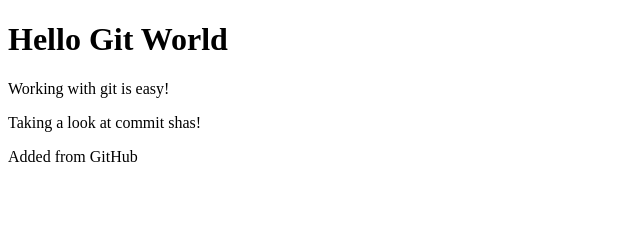
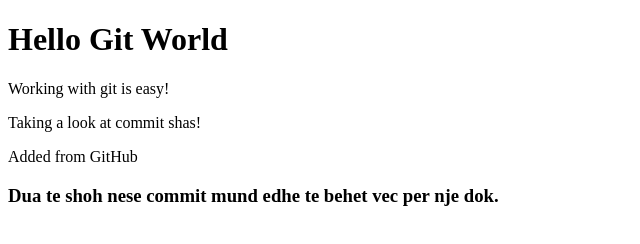
Before and after one commit to bikqerr/GitGitHubMasterclass, a plain HTML site: page index.html in a window 1280 px wide. Shown: the whole page, without its empty margins (0-640 px from the left). Drawn offline with Linux system fonts and the light colour scheme.

Commit message:
Commit vec 1 dokument

```diff
--- a/index.html
+++ b/index.html
@@ -15,6 +15,9 @@
             <p>Added from GitHub</p>
         </div>
 
+        <h3>
+            Dua te shoh nese commit mund edhe te behet vec per nje dok.
+        </h3>
         <!--Some comment-->
     </body>
 </html>
```
